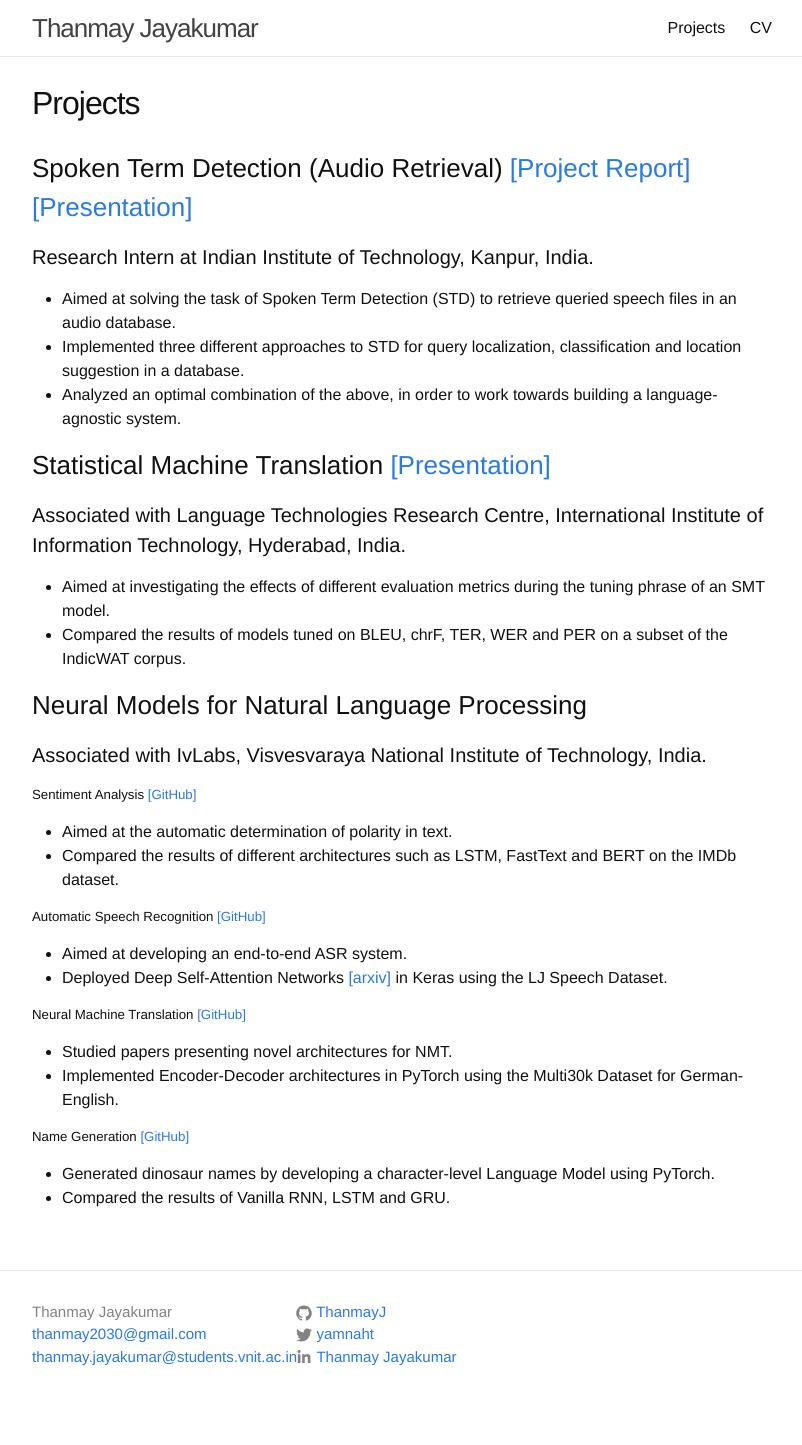
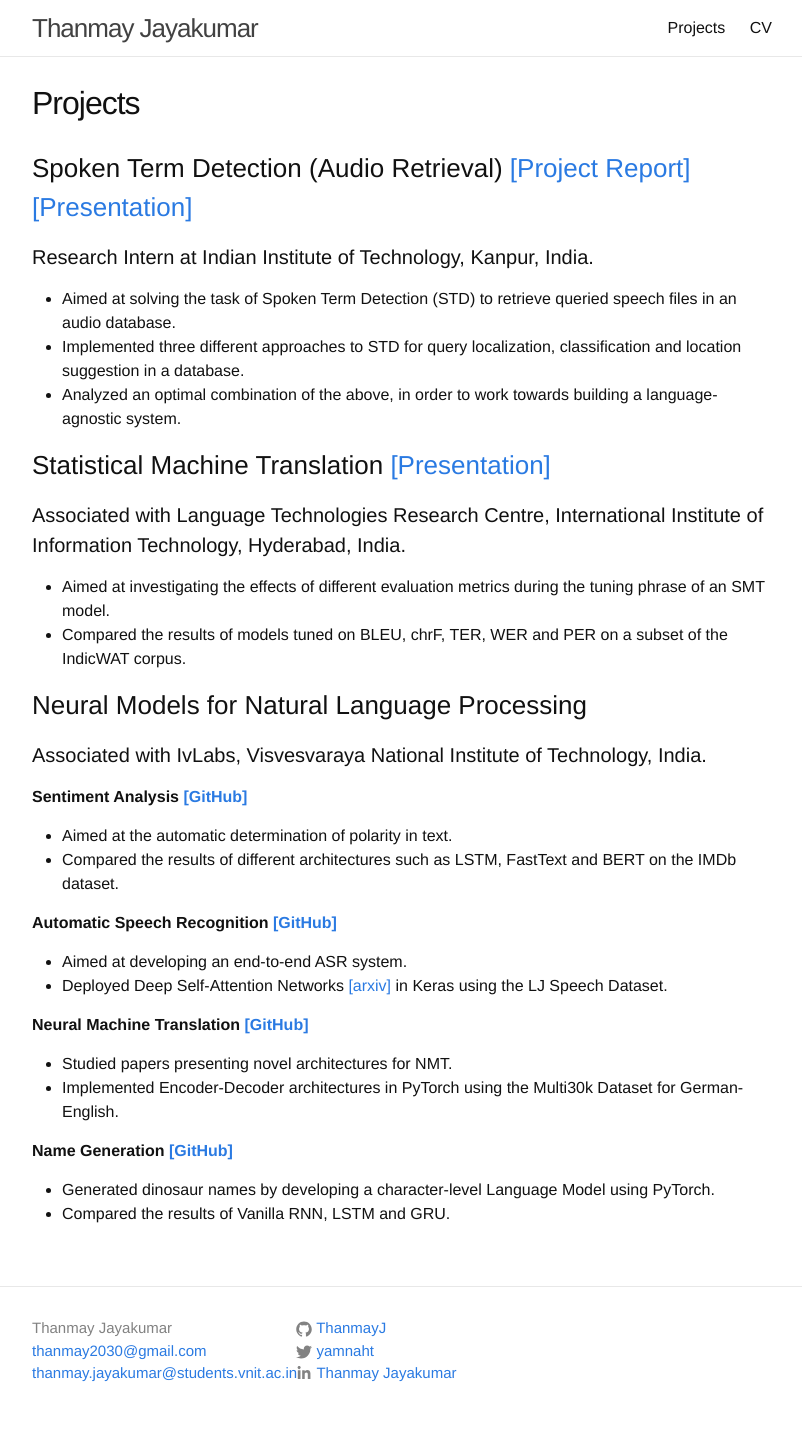
Before and after one commit to ThanmayJ/ThanmayJ.github.io, a Jekyll site: the page built from _pages/projects.md, in a window 1280 px wide. Shown: the whole page, without its empty margins (238-1040 px from the left). Built offline with Jekyll 4.4.1, drawn with Linux system fonts in a browser that asks for light colours; comment, search, counter and statistics services are not loaded.

```diff
--- a/_pages/projects.md
+++ b/_pages/projects.md
@@ -22,18 +22,18 @@ order: 1
 
 #### Associated with IvLabs, Visvesvaraya National Institute of Technology, India.
 
-##### Sentiment Analysis [[GitHub]](https://github.com/IvLabs/Natural-Language-Processing/tree/master/text_classification)
+**Sentiment Analysis [[GitHub]](https://github.com/IvLabs/Natural-Language-Processing/tree/master/text_classification)**
 * Aimed at the automatic determination of polarity in text.
 * Compared the results of different architectures such as LSTM, FastText and BERT on the IMDb dataset.
 
-##### Automatic Speech Recognition [[GitHub]](https://github.com/ThanmayJ/automatic-speech-recognition)
+**Automatic Speech Recognition [[GitHub]](https://github.com/ThanmayJ/automatic-speech-recognition)**
 * Aimed at developing an end-to-end ASR system.
 * Deployed Deep Self-Attention Networks [[arxiv]](https://arxiv.org/pdf/1904.13377.pdf) in Keras using the LJ Speech Dataset.
 
-##### Neural Machine Translation [[GitHub]](https://github.com/IvLabs/Natural-Language-Processing/tree/master/neural_machine_translation#summary)
+**Neural Machine Translation [[GitHub]](https://github.com/IvLabs/Natural-Language-Processing/tree/master/neural_machine_translation#summary)**
 * Studied papers presenting novel architectures for NMT.
 * Implemented Encoder-Decoder architectures in PyTorch using the Multi30k Dataset for German-English.
 
-##### Name Generation [[GitHub]](https://github.com/IvLabs/Natural-Language-Processing/tree/master/char_rnns#summary)
+**Name Generation [[GitHub]](https://github.com/IvLabs/Natural-Language-Processing/tree/master/char_rnns#summary)**
 * Generated dinosaur names by developing a character-level Language Model using PyTorch.
 * Compared the results of Vanilla RNN, LSTM and GRU.
```
